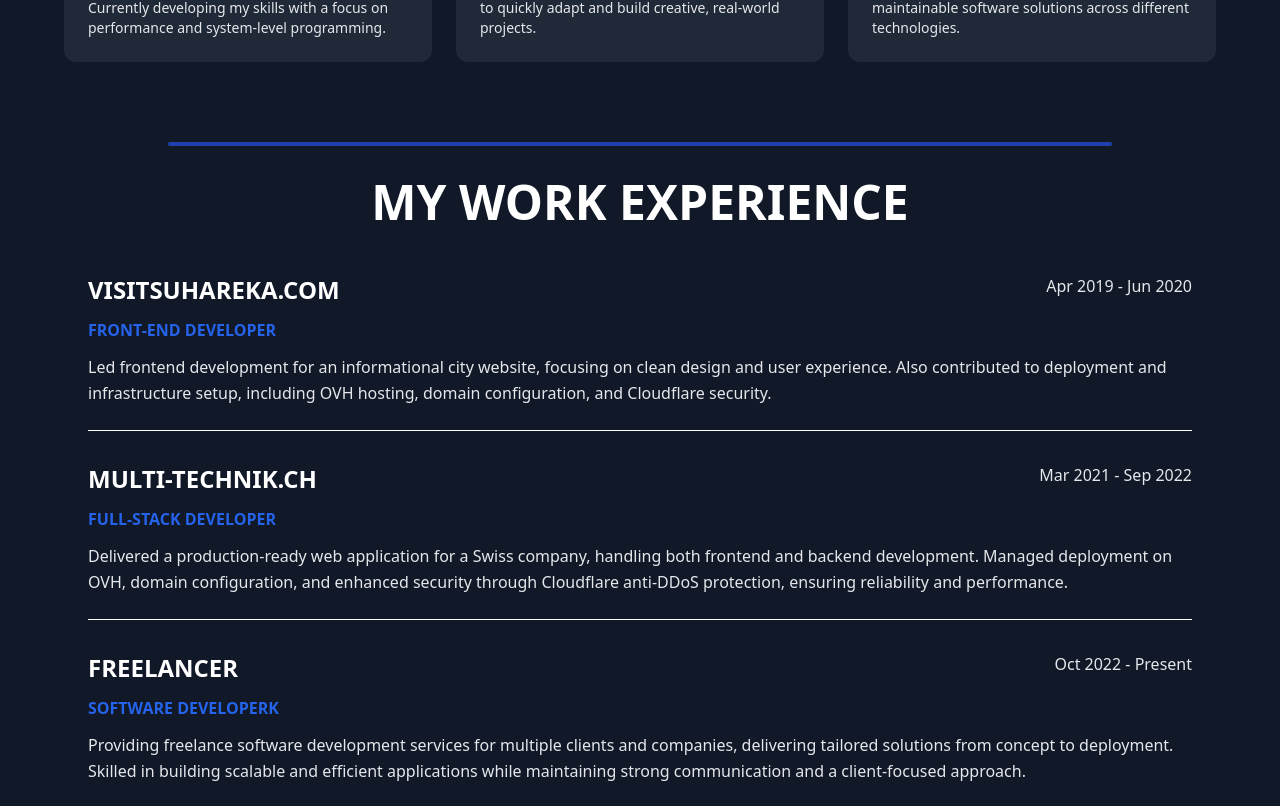
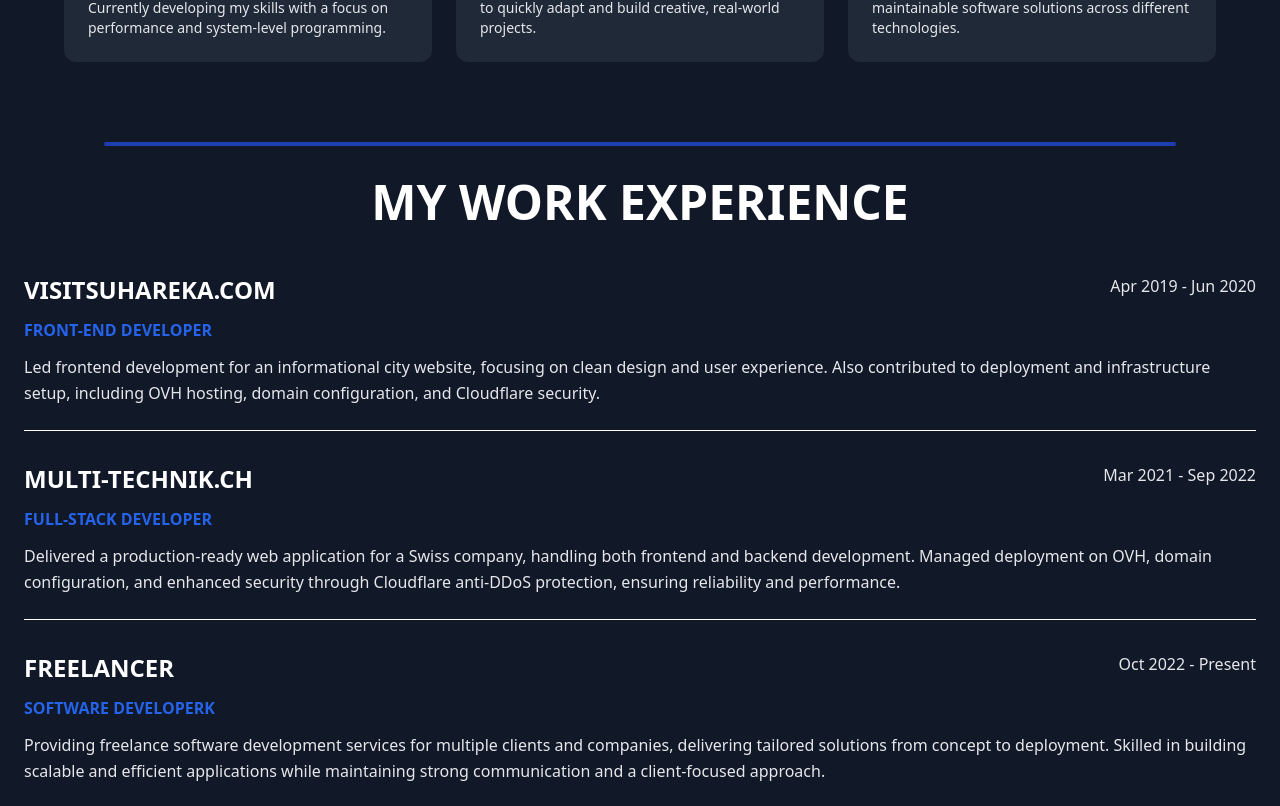
Before and after one commit to AdrianK004/portfolio, a React (Vite) app: page / in a window 1280 px wide. Shown: the part 2714-3520 px from the top of the page. Built offline with nearby package versions, Linux system fonts and the light colour scheme.

Commit message:
Blog Page

```diff
--- a/src/sections/work.jsx
+++ b/src/sections/work.jsx
@@ -24,7 +24,7 @@ function Work() {
 
   return (
     <section id="work" className="bg-gray-900">
-      <div className="container max-w-6xl mx-auto px-4 sm:px-6">
+      <div className="container max-w-7xl mx-auto px-4 sm:px-6">
         <div className='border-t-4 mx-0 sm:mx-4 md:mx-20 rounded-full border-blue-800'></div>
         {/* Titulli */}
         <motion.div
```
